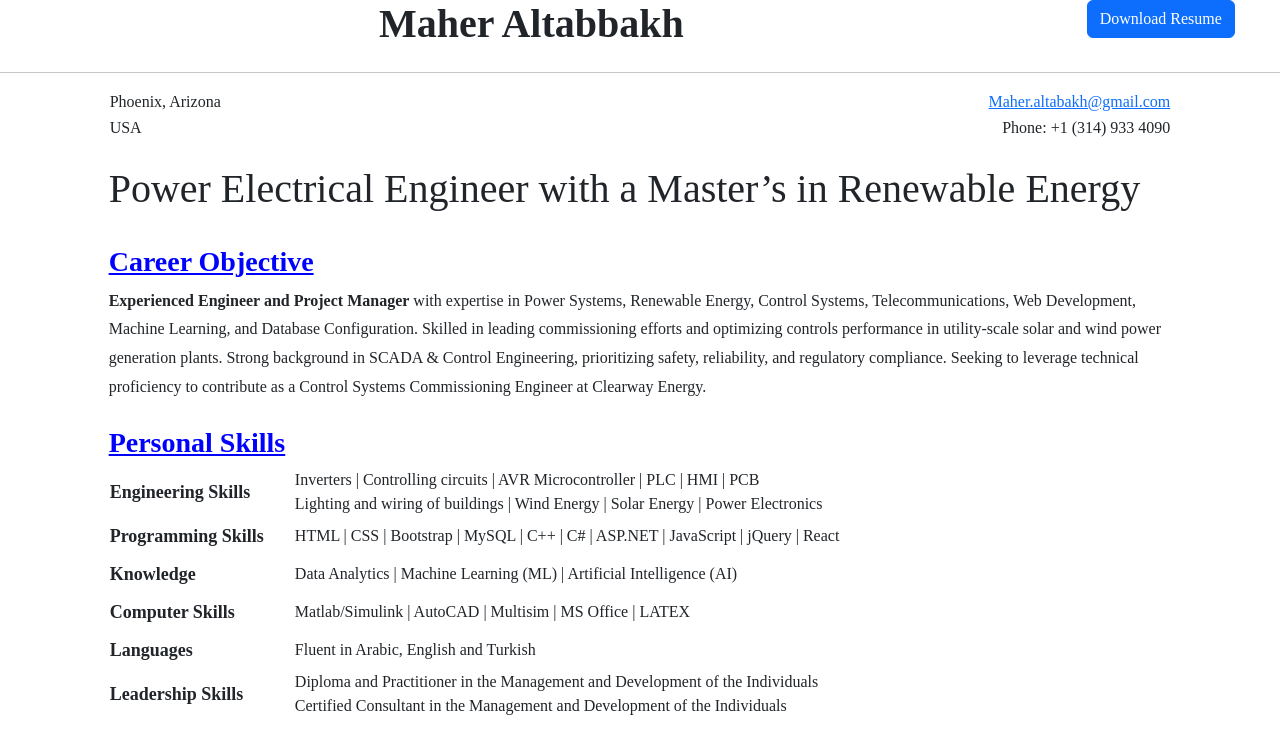
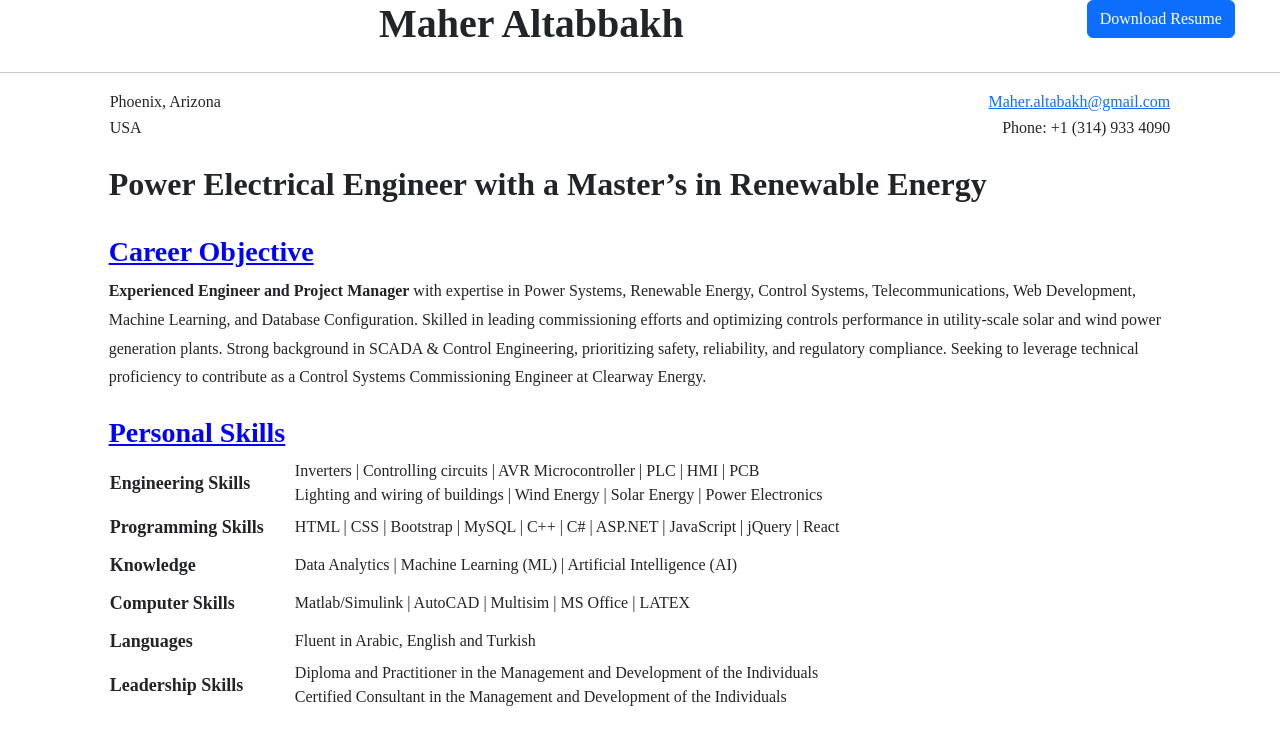
Before and after one commit to MaherAltabakh/Eng-Resume, a plain HTML site: page index.html in a window 1280 px wide. Shown: the top 755 px of the page. Drawn offline with nearby package versions, Linux system fonts and the light colour scheme.

Commit message:
Update index.html

```diff
--- a/index.html
+++ b/index.html
@@ -53,7 +53,7 @@
           </tr>
         </table>
         <br />
-        <h1>Power Electrical Engineer with a Master’s in Renewable Energy</h1>
+        <h2><strong>Power Electrical Engineer with a Master’s in Renewable Energy</strong></h2>
         <br/>
         <h3 class="header">Career Objective</h3>
         <span class="items">
```
